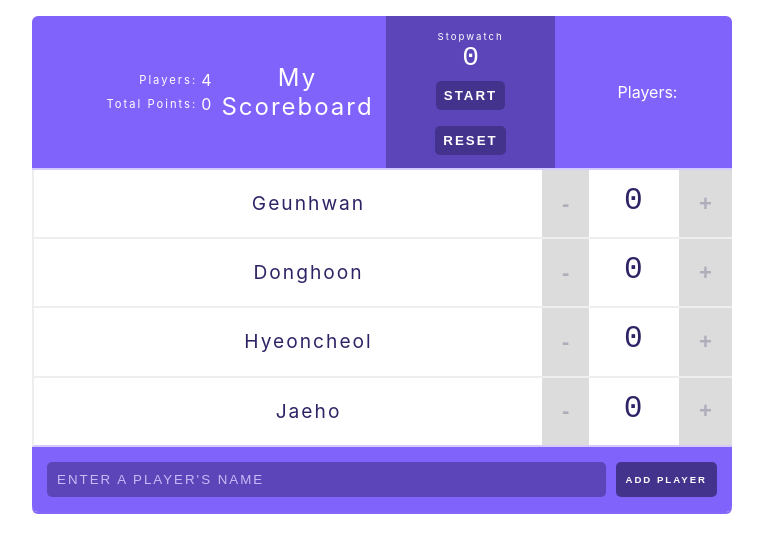
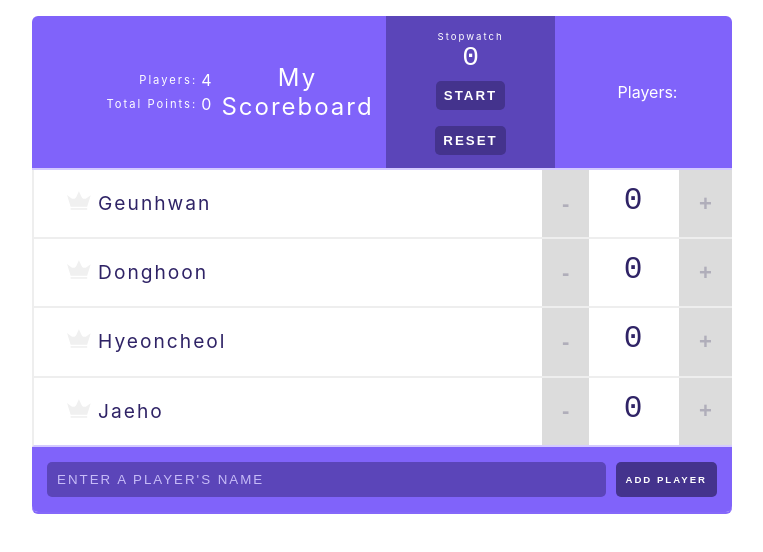
Before and after one commit to cgh5560/scoreboard-Oct2020, a React (Create React App) app: page / in a window 1280 px wide. Shown: the top 552 px of the page, without its empty margins (258-1021 px from the left). Built offline with nearby package versions, Linux system fonts and the light colour scheme.

Commit message:
CustomPlayer.jsx HighScore 동적 클래스 바인딩 구현

```diff
--- a/package.json
+++ b/package.json
@@ -6,6 +6,7 @@
     "@testing-library/jest-dom": "^4.2.4",
     "@testing-library/react": "^9.5.0",
     "@testing-library/user-event": "^7.2.1",
+    "lodash": "^4.17.20",
     "react": "^16.14.0",
     "react-dom": "^16.14.0",
     "react-scripts": "3.4.3"
--- a/src/App.js
+++ b/src/App.js
@@ -4,6 +4,7 @@ import {Header} from "./components/Header";
 import Player from "./components/Player";
 import AddPlayerForm from "./components/AddPlayerForm";
 import CustomPlayer from "./components/CustomPlayer";
+import _ from 'lodash';
 
 let maxId = 4;
 
@@ -56,6 +57,13 @@ class App extends React.Component {
     })
   }
 
+  // 가장 높은 Score를 return
+  getHighScore(){
+    let maxHighScore = 0;
+    const maxObj = _.maxBy(this.state.players, 'score');
+    return maxObj.score ? maxObj.score : null;
+  }
+
   render() {
     return (
       <div className='scoreboard'>
@@ -64,8 +72,9 @@ class App extends React.Component {
         {
           this.state.players.map(player => (
             <CustomPlayer name={player.name} key={player.id} id={player.id} score={player.score}
-                    changeScore={this.handleChangeScore}  // function의 결과값이 아닌 function 자체를 내려준다
-                    removePlayer={this.handleRemovePlayer}/>
+                          isHighScore={player.score === this.getHighScore()}
+                          changeScore={this.handleChangeScore}  // function의 결과값이 아닌 function 자체를 내려준다
+                          removePlayer={this.handleRemovePlayer}/>
           ))
         }
         <AddPlayerForm addPlayer={this.handleAddPlayer}></AddPlayerForm>
--- a/src/components/CustomPlayer.jsx
+++ b/src/components/CustomPlayer.jsx
@@ -2,9 +2,17 @@ import React from "react";
 import Player from "./Player";
 
 function CustomPlayer(props){
+  let dynamicClass = 'svg';
+  if(props.isHighScore){
+    dynamicClass += ' ' + 'is-high-score';
+  }
+
   return(
     <Player {...props}>
-
+      <svg viewBox="0 0 44 35" className={dynamicClass}>
+        <path d="M26.7616 10.6207L21.8192 0L16.9973 10.5603C15.3699 14.1207 10.9096 15.2672 7.77534 12.9741L0 7.24138L6.56986 28.8448H37.0685L43.5781 7.72414L35.7425 13.0948C32.6685 15.2672 28.3288 14.0603 26.7616 10.6207Z" transform="translate(0 0.301727)"/>
+        <rect width="30.4986" height="3.07759" transform="translate(6.56987 31.5603)"/>
+      </svg>
     </Player>
   );
 }
--- a/src/components/Player.jsx
+++ b/src/components/Player.jsx
@@ -2,14 +2,15 @@ import React from 'react';
 import Counter from "./Counter";
 
 // 객체 할당 기법으로 props를 모두 해체
-function Player({score, removePlayer, name, id, changeScore}) {
+function Player({score, removePlayer, name, id, changeScore, children}) {
   return (
     <div className='player'>
     <span className='player-name'>
       <button className='remove-player'
               onClick={() => removePlayer(id)}>x</button>
+      {children}
+      {name}
     </span>
-      <span className='player-name'>{name}</span>
       <Counter id={id} score={score} changeScore={changeScore}/>
     </div>
   );
```
